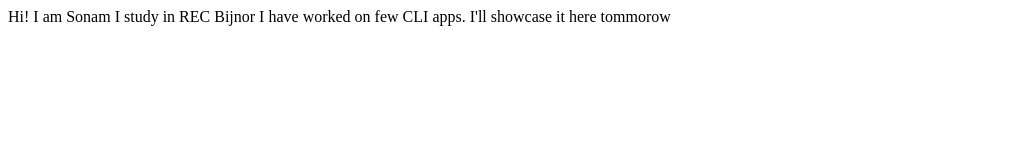
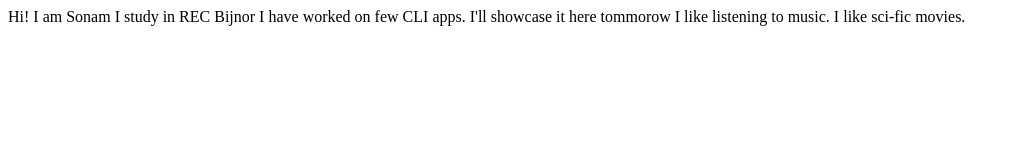
Before and after one commit to sonam23Pathak/sonam-website, a plain HTML site: page index.html in a window 1280 px wide. Shown: the whole page, without its empty margins (0-1020 px from the left). Drawn offline with Linux system fonts and the light colour scheme.

Commit message:
update: interests

```diff
--- a/index.html
+++ b/index.html
@@ -12,5 +12,7 @@
     I study in REC Bijnor
 
     I have worked on few CLI apps. I'll showcase it here tommorow
+
+    I like listening to music. I like sci-fic movies.
 </body>
 </html>
```
